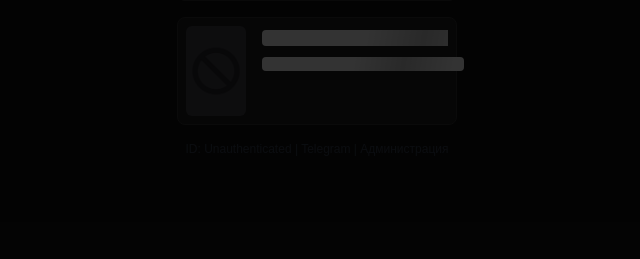
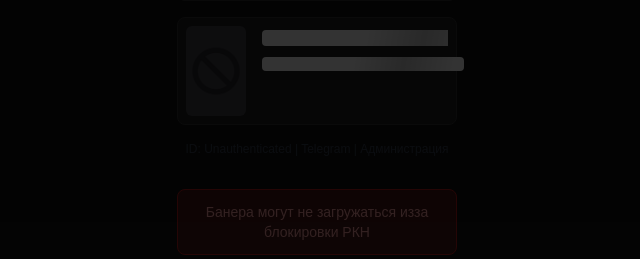
Before and after one commit to vokintru/AniParser, a Flask app: page /login in a window 1280 px wide. Shown: the part 541-800 px from the top of the page, without its empty margins (323-963 px from the left). Run offline with Flask 3, Linux system fonts and the light colour scheme; some libraries are stand-ins or nearby versions.

Commit message:
add alert shikimori ban 2

```diff
--- a/templates/index.html
+++ b/templates/index.html
@@ -49,6 +49,9 @@ document.addEventListener("DOMContentLoaded", () => {
     <p style="margin: 0; padding: 0; display: inline-block; font-size: 0.75rem; line-height: 1rem; --tw-text-opacity: 1; color: rgb(55 65 81 / var(--tw-text-opacity, 1));">
         ID: {% if current_user.is_authenticated %}{{ current_user.shiki_user_id }}{% else %}Unauthenticated{% endif %} | <a href="https://t.me/AnimeParser">Telegram</a> | <a href="https://t.me/AniFeedBot">Администрация</a>
     </p>
+    <div class="mt-4 p-3 rounded-lg bg-red-900/50 border border-red-700 text-red-300 text-center text-sm">
+        <p>Банера могут не загружаться изза блокировки РКН</p>
+    </div>
 </div>
 
 {% if shiki_requiered %}
```
